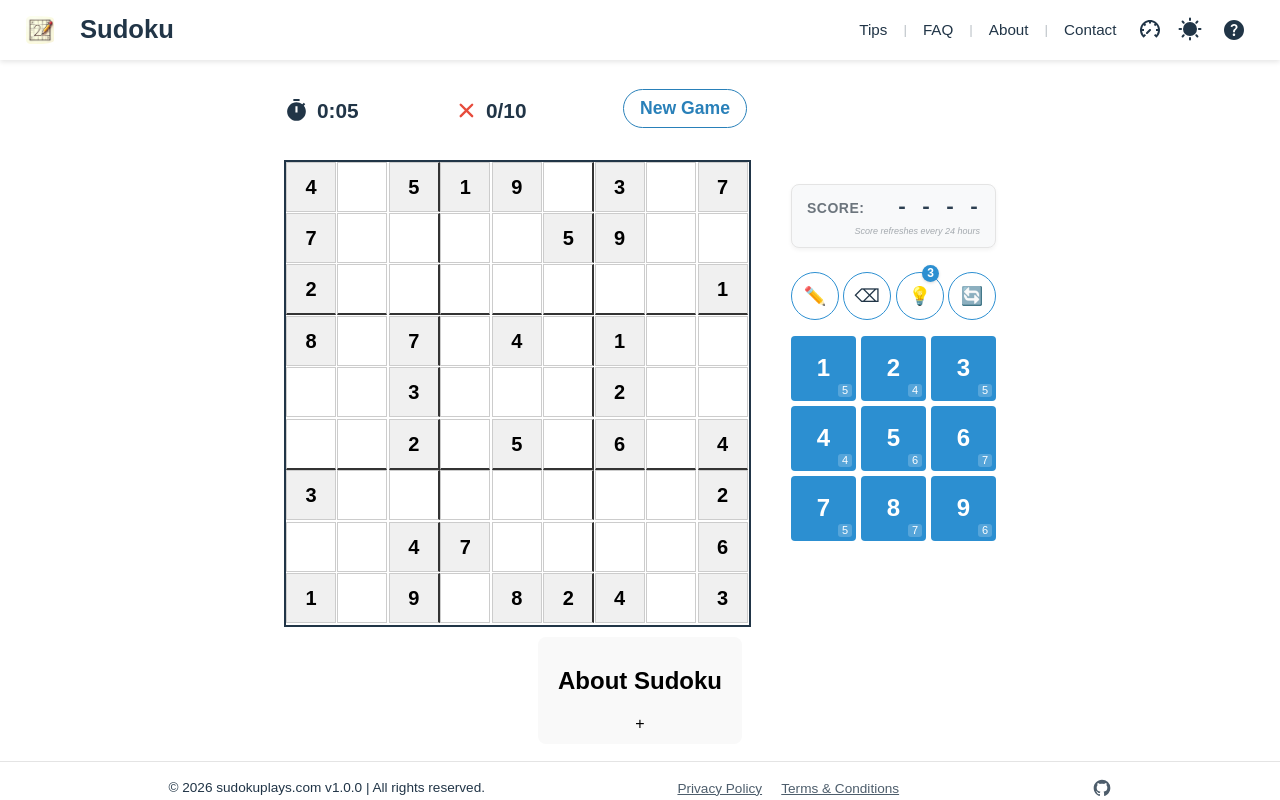
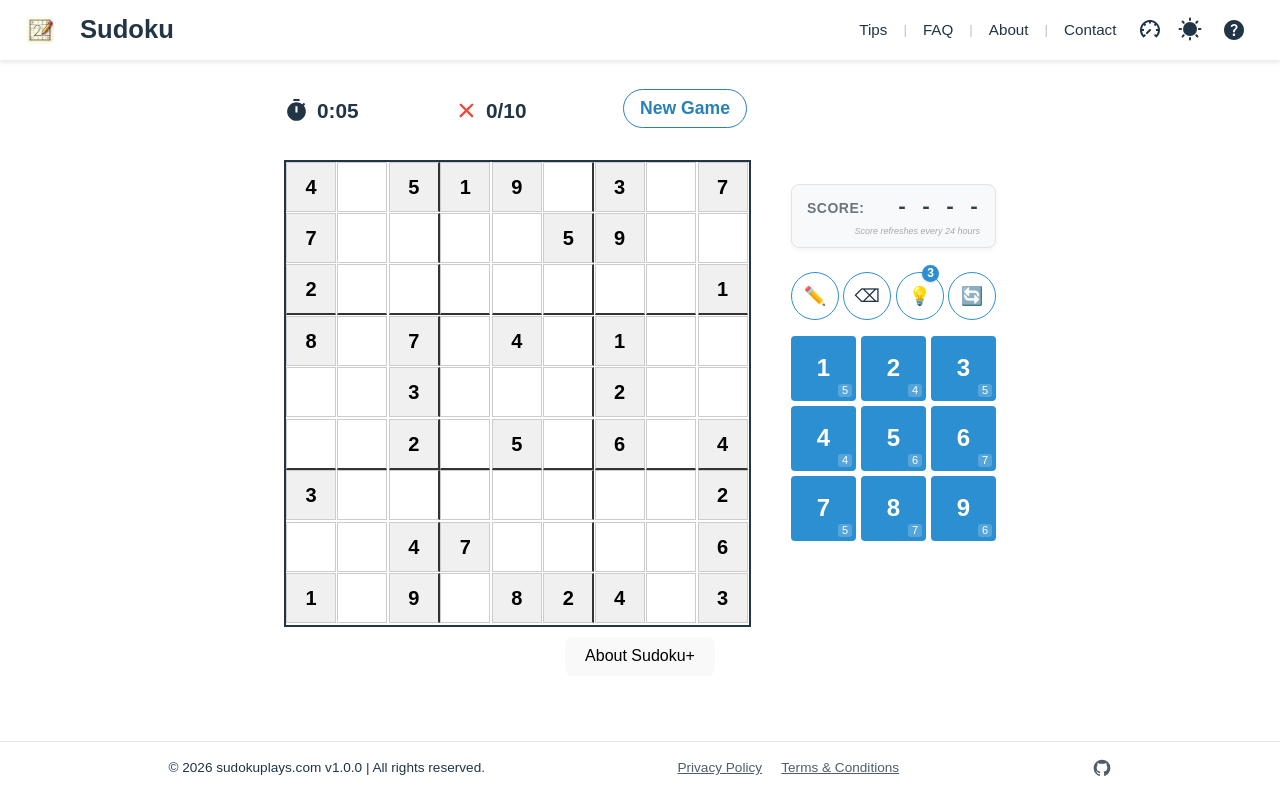
Before and after one commit to kiranofans/sudoku_game, a React (Vite) app: page / in a window 1280 px wide. Built offline with nearby package versions, Linux system fonts and the light colour scheme; a small style sheet from the web is missing.

Commit message:
UI: changed About sudoku font size

```diff
--- a/src/components/aboutSudokubox.tsx
+++ b/src/components/aboutSudokubox.tsx
@@ -4,33 +4,40 @@ const AboutSudoku: React.FC = () => {
     const [isOpen, setIsOpen] = useState(false);
 
     return (
-        <section className="mt-8 max-w-3xl mx-auto">
+        <div className="w-full max-w-[800px] mx-auto my-4 px-4 md:px-0 flex flex-col items-stretch">
+            <div className="w-full border border-gray-300 dark:border-gray-600 bg-white dark:bg-gray-800 rounded">
                 <button
                     onClick={() => setIsOpen(!isOpen)}
-                className="flex justify-between items-center w-full px-4 py-2 bg-gray-100 dark:bg-gray-700 rounded-md focus:outline-none"
+                    className="w-full flex justify-between items-center px-4 py-2 hover:bg-gray-50 dark:hover:bg-gray-700 transition-colors focus:outline-none"
                 >
-                <h2 className="text-xl font-semibold text-gray-800 dark:text-gray-100">
+                    <span className="text-[13px] text-gray-700 dark:text-gray-200 uppercase tracking-wider font-semibold">
                         About Sudoku
-                </h2>
-                <span className="text-gray-600 dark:text-gray-300 text-2xl">
+                    </span>
+
+                    <span className="text-gray-500 font-bold text-lg leading-none">
                         {isOpen ? "−" : "+"}
                     </span>
                 </button>
 
                 {isOpen && (
-                <blockquote className="border-l-4 border-gray-400 pl-4 italic text-gray-700 dark:text-gray-200 bg-gray-50 dark:bg-gray-800 py-3 px-4 rounded-md mt-2">
+                    <div className="px-4 pb-4 pt-2 border-t border-gray-200 dark:border-gray-700 text-xs text-gray-600 dark:text-gray-400">
+                        <p className="italic mb-2">
                             “Sudoku (/suːˈdoʊkuː, -ˈdɒk-, sə-/; Japanese: 数独, romanized: sūdoku, lit. 'digit-single'; originally called Number Place)
-                    is a logic-based, combinatorial number-placement puzzle.
+                            is a logic-based, combinatorial number-placement puzzle.”
+                        </p>
+                        <p className="mb-2">
                             In classic Sudoku, the objective is to fill a 9 × 9 grid with digits so that each column,
                             each row, and each of the nine 3 × 3 subgrids that compose the grid
                             (also called "boxes", "blocks", or "regions") contains all of the digits from 1 to 9.
                             The puzzle setter provides a partially completed grid, which, for a well-posed puzzle, has a single solution.
-                    <span className="block mt-2 text-sm text-gray-500 dark:text-gray-400 not-italic">
-                        — Source: <a href="https://en.wikipedia.org/wiki/Sudoku" className="underline hover:text-blue-500">Wikipedia</a>
-                    </span>
-                </blockquote>
+                        </p>
+                        <p className="text-[10px] text-gray-400">
+                            — Source: <a href="https://en.wikipedia.org/wiki/Sudoku" className="underline hover:text-blue-500" target="_blank" rel="noopener noreferrer">Wikipedia</a>
+                        </p>
+                    </div>
                 )}
-        </section>
+            </div>
+        </div>
     );
 };
 
```
Lines whose indentation alone changed are shown as unchanged.
